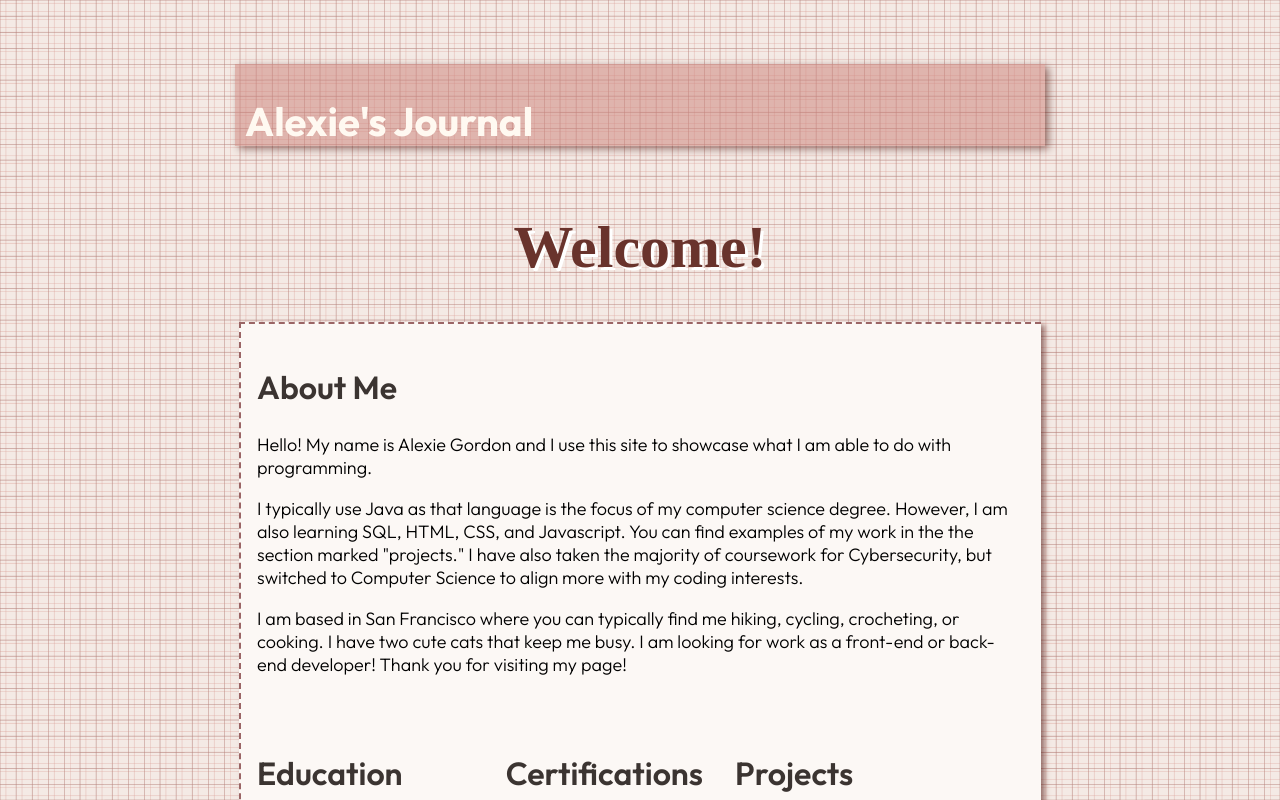
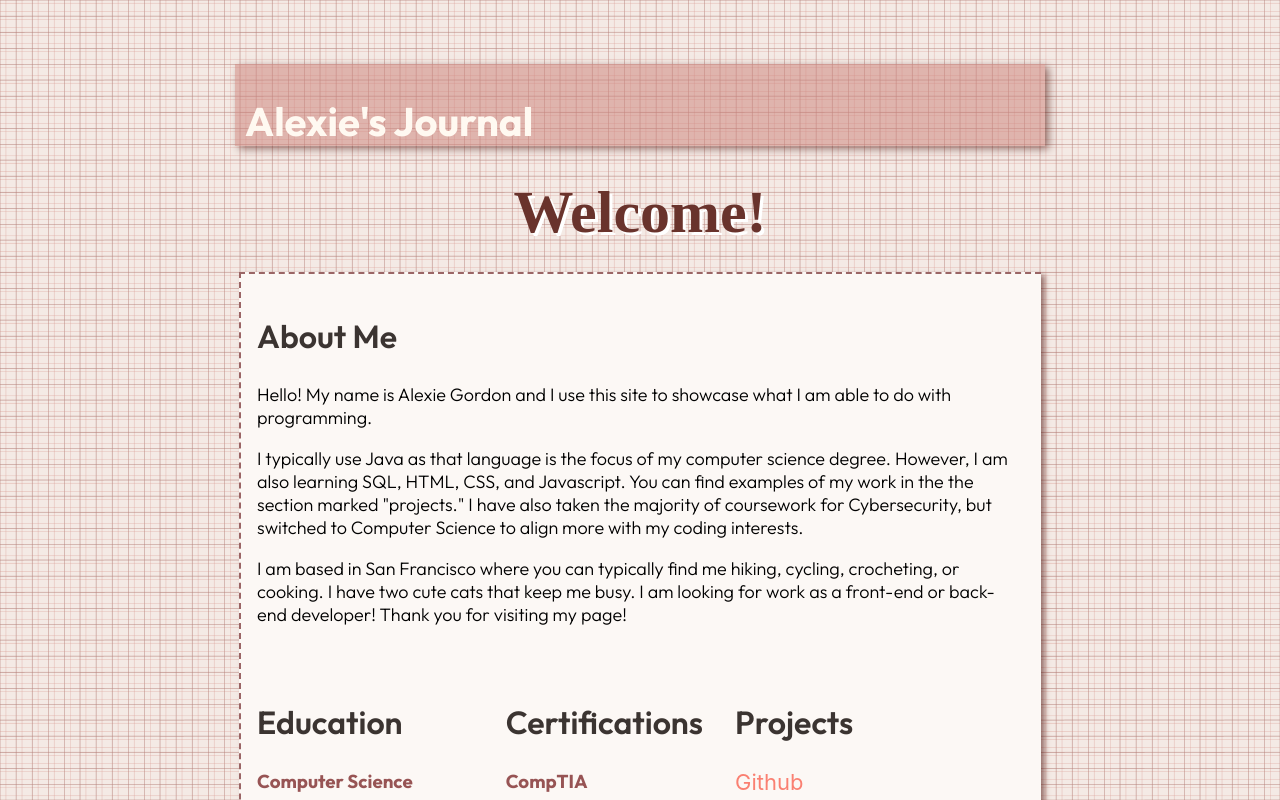
Before and after one commit to alexieg/alexieg, a React (Create React App) app: page / in a window 1280 px wide. Shown: the top 800 px of the page. Built offline with nearby package versions, Linux system fonts and the light colour scheme; a web font is replaced by a local one.

Commit message:
fixed margins on header

```diff
--- a/package.json
+++ b/package.json
@@ -16,7 +16,7 @@
   },
   "scripts": {
     "predeploy": "npm run build",
-    "deploy": "gh-pages -b main -d build",
+    "deploy": "gh-pages -d build",
     "start": "react-scripts start",
     "build": "react-scripts build",
     "test": "react-scripts test",
--- a/src/App.css
+++ b/src/App.css
@@ -33,7 +33,8 @@ a {
   flex-wrap: wrap;
   font-family: "Outfit";
   font-size: 20px;
-  margin: auto;
+  margin-left: auto;
+  margin-right: auto;
   max-width: 800px;
   background-color: rgba(206, 132, 125, 0.531);
   color: rgb(255, 249, 241);
@@ -61,6 +62,8 @@ a {
   text-shadow: 3px 3px white;
   font-weight: 700;
   font-size: 60px;
+  margin-top: 5px;
+  margin-bottom: 25px;
 }
 
 .section {
```
